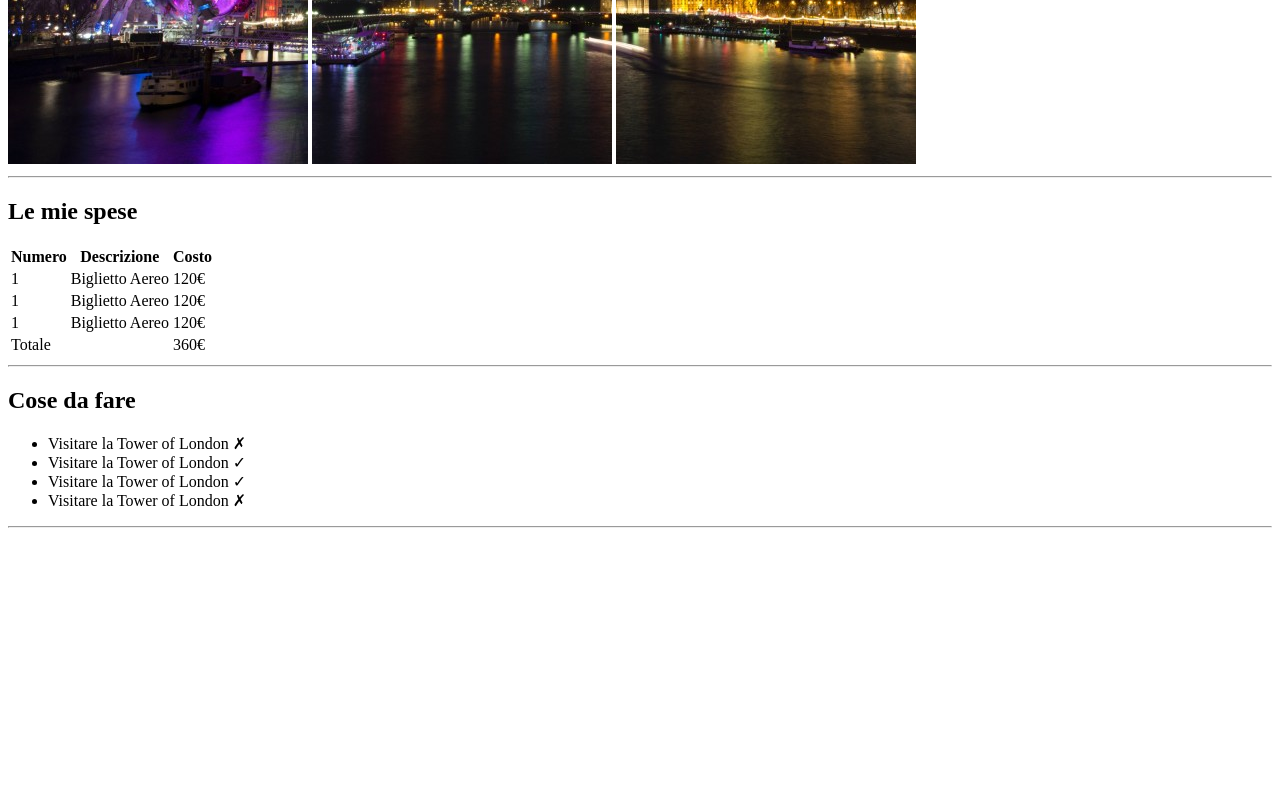
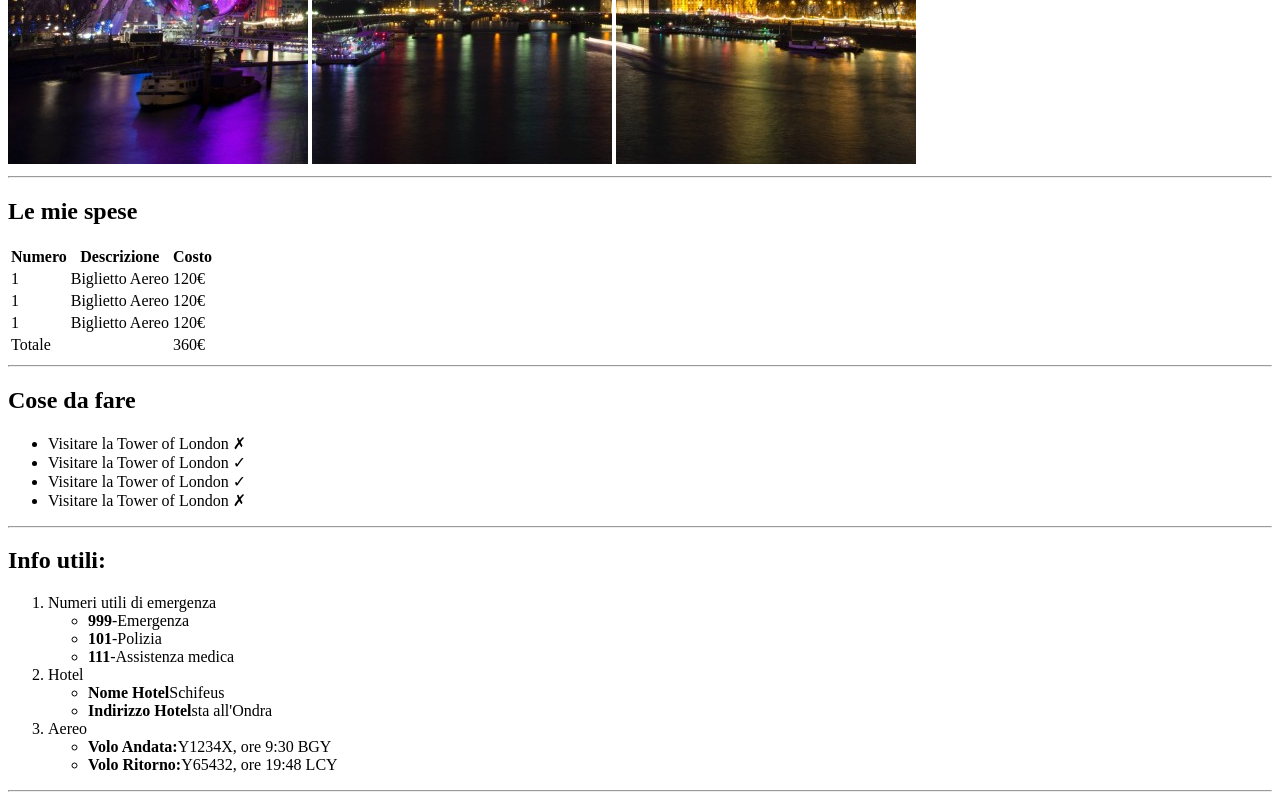
Before and after one commit to TobiaRigon/html-london-trip, a plain HTML site: page index.html in a window 1280 px wide. Shown: the part 516-1316 px from the top of the page. Before the commit the page ends 1052 px from the top, so only its background shows below. Drawn offline with Linux system fonts and the light colour scheme.

Commit message:
Main Section 3

```diff
--- a/index.html
+++ b/index.html
@@ -65,9 +65,36 @@
             </ul>
             <hr>
         </section>
+        <!-- ol ul Section 3 -->
+        <section>
+            <h2>Info utili:</h2>
+            <ol>
+                <li>
+                    <span>Numeri utili di emergenza</span>
+                <ul>
+                    <li><strong>999</strong>-Emergenza</li>
+                    <li><strong>101</strong>-Polizia</li>
+                    <li><strong>111</strong>-Assistenza medica</li>
+                </ul>
+                </li>
 
-        <section>
+                <li>
+                    <span>Hotel</span>
+                <ul>
+                    <li><strong>Nome Hotel</strong>Schifeus</li>
+                    <li><strong>Indirizzo Hotel</strong>sta all'Ondra</li>
+                </ul>
+                </li>
 
+                <li>
+                    <span>Aereo</span>
+                <ul>
+                    <li><strong>Volo Andata:</strong>Y1234X, ore 9:30 BGY</li>
+                    <li><strong>Volo Ritorno:</strong>Y65432, ore 19:48 LCY </li>
+                </ul>
+                </li>
+            </ol>
+            <hr>
         </section>
     </main>
 
```
